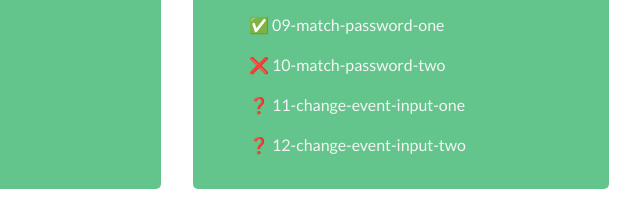
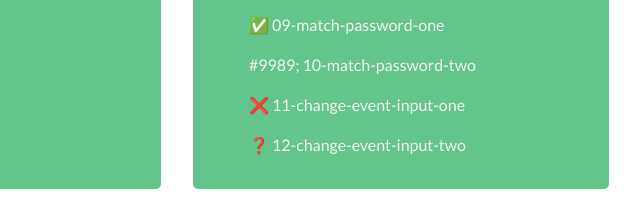
Before and after one commit to Nikske/js-complete-course, a website: page index.html in a window 1280 px wide. Shown: the part 1095-1297 px from the top of the page, 463-1103 px from the left. Drawn offline with nearby package versions, Linux system fonts and the light colour scheme.

Commit message:
finished 6-10

```diff
--- a/index.html
+++ b/index.html
@@ -178,10 +178,10 @@
                     <a href="06-dom/09-match-password-one/index.html" target="_blank" title="09"><p>&#9989; 09-match-password-one</p></a>
                 </li>
                 <li>
-                    <a href="06-dom/10-match-password-two/index.html" target="_blank" title="10"><p>&#10060; 10-match-password-two</p></a>
+                    <a href="06-dom/10-match-password-two/index.html" target="_blank" title="10"><p>#9989; 10-match-password-two</p></a>
                 </li>
                 <li>
-                    <a href="06-dom/11-change-event-input-one/index.html" target="_blank" title="11"><p>&#10067; 11-change-event-input-one</p></a>
+                    <a href="06-dom/11-change-event-input-one/index.html" target="_blank" title="11"><p>&#10060; 11-change-event-input-one</p></a>
                 </li>
                 <li>
                     <a href="06-dom/12-change-event-input-two/index.html" target="_blank" title="12"><p>&#10067; 12-change-event-input-two</p></a>
```
Also changed, not shown: 06-dom/10-match-password-two/script.js (+10 -1 lines).
